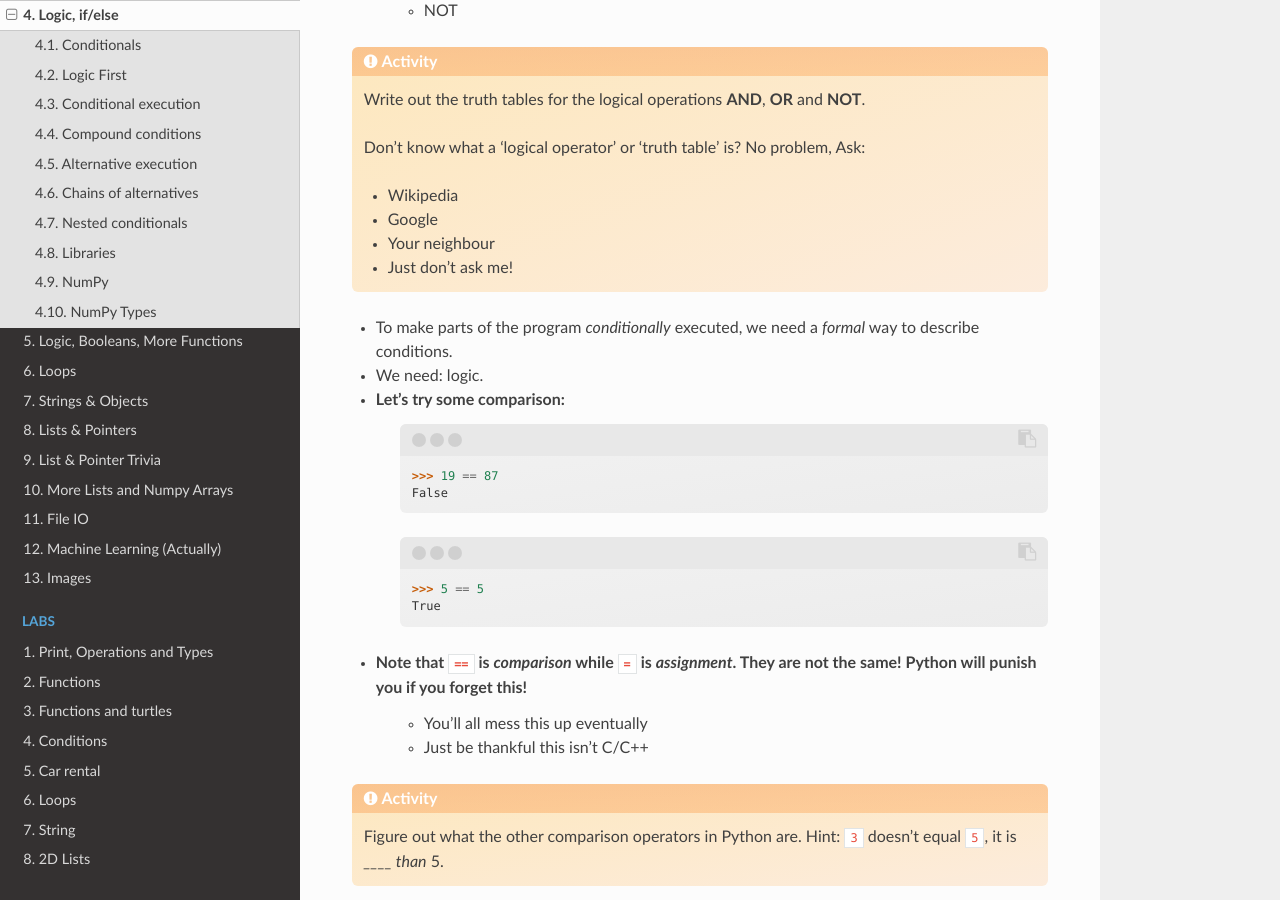
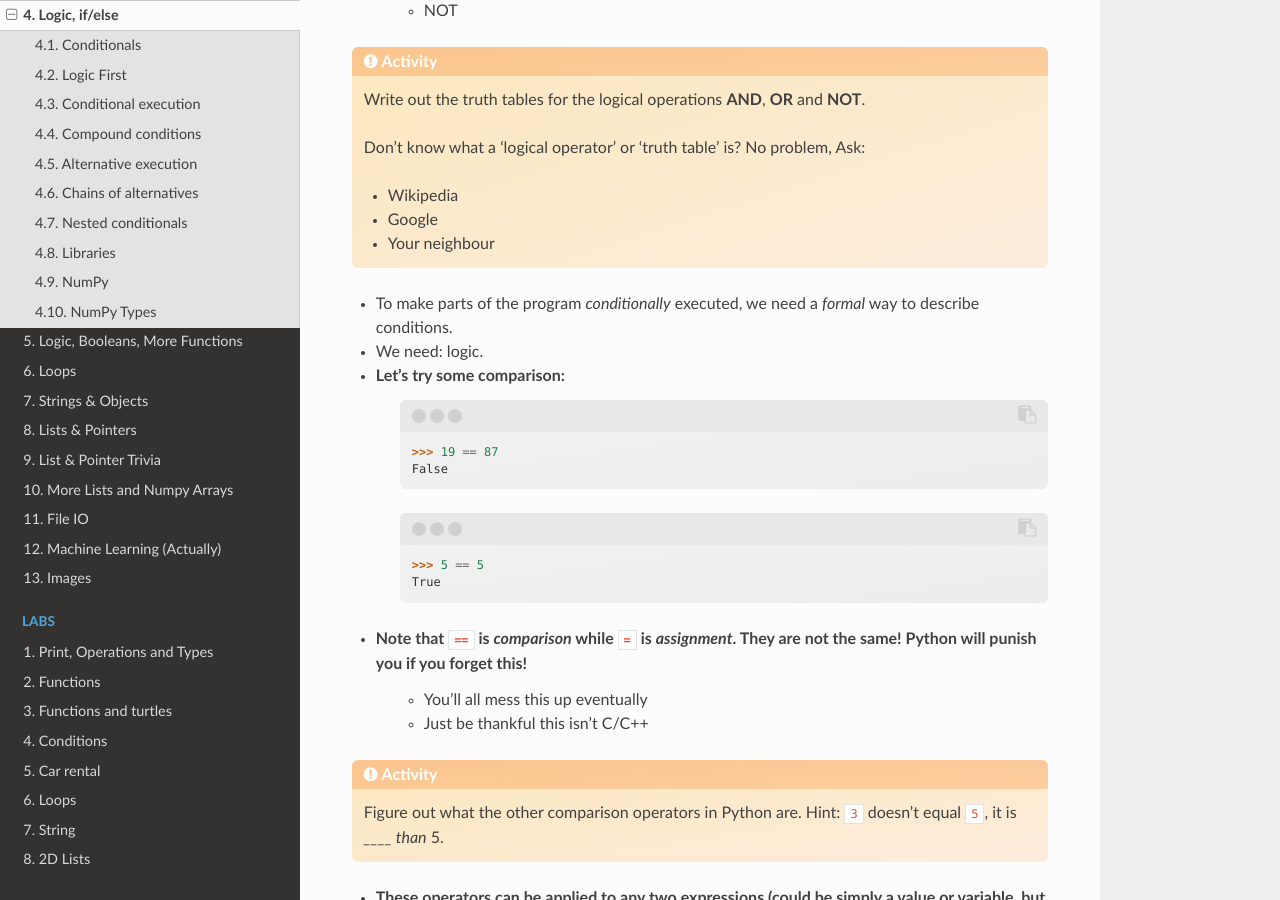
Before and after one commit to jdelamer/csci-128, a Sphinx documentation site: the page built from source/topic4.rst, in a window 1280 px wide and 900 px high, scrolled down 650 px. Built offline with Sphinx 7.4.7 and the Read the Docs theme 2.0.0, drawn with Linux system fonts in a browser that asks for light colours; pages that are not in the unit, such as notebooks, are missing from menus.

Commit message:
Small modif topic 4

```diff
--- a/source/topic4.rst
+++ b/source/topic4.rst
@@ -37,7 +37,6 @@ Logic First
     * Wikipedia
     * Google
     * Your neighbour
-    * Just don't ask me!
 
 
 * To make parts of the program *conditionally* executed, we need a *formal* way to describe conditions.
```
